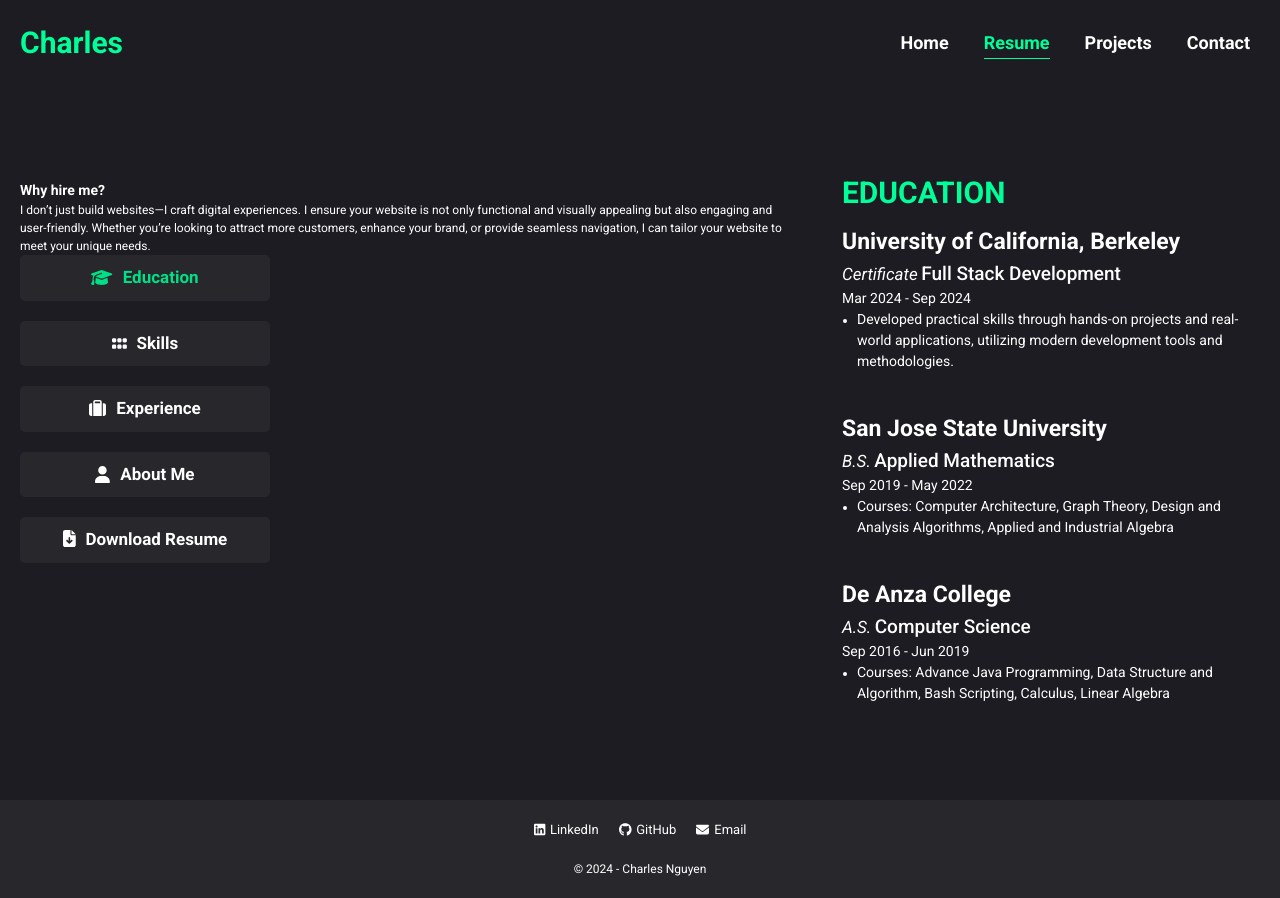
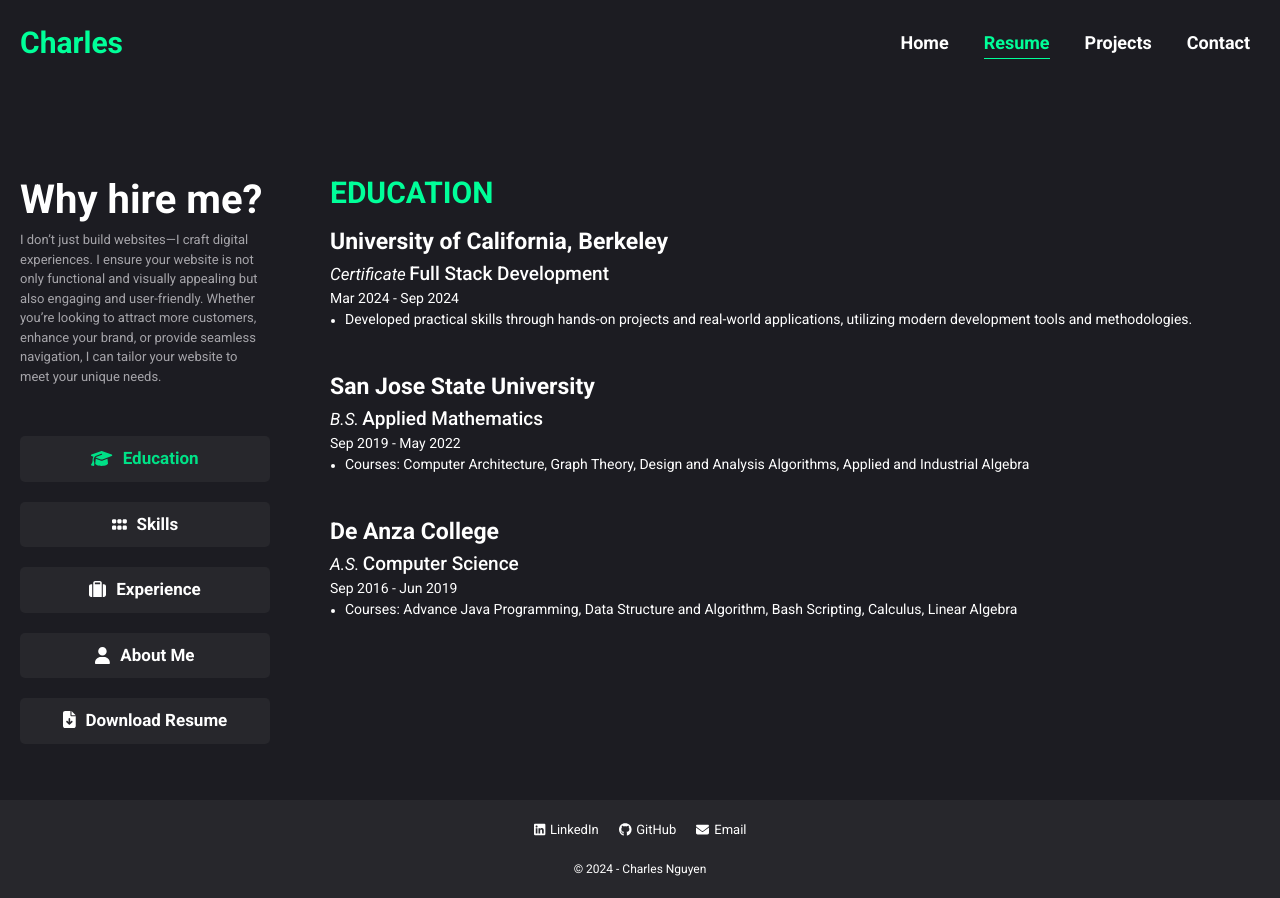
Before and after one commit to swe-thinhnguyen1701/myPortfolio, a React (Vite) app in the folder client/: page /resume in a window 1280 px wide. Built offline with nearby package versions, Linux system fonts and the light colour scheme.

Commit message:
update resume page

```diff
--- a/client/src/index.css
+++ b/client/src/index.css
@@ -619,13 +619,31 @@
   margin-bottom: 10px;
 }
 
+.resume-page .hook {
+  margin-bottom: 30px;
+}
+
+.resume-page .hook h1 {
+  font-size: 4rem;
+}
+
+.resume-page .hook p {
+  font-size: 1.3rem;
+  color: var(--text-clr);
+}
+
 @media screen and (min-width: 768px) {
   .resume-page {
     margin-top: 40px;
   }
 
-  .resume-page section:last-child{
+  .resume-page section:last-child {
     padding: 0 20px;
+  }
+
+  .resume-page .hook {
+    padding: 0 20px;
+    margin-bottom: 50px;
   }
 }
 
@@ -635,6 +653,12 @@
     gap: 40px;
     padding: 0 20px;
     margin-top: 100px;
+  }
+
+
+  .resume-page .hook {
+    max-width: 250px;
+    padding: 0;
   }
 }
 
@@ -674,10 +698,6 @@
 }
 
 @media screen and (min-width: 1024px) {
-  .resume-menu {
-    margin-top: 10px;
-  }
-
   .resume-menu .list {
     flex-direction: column;
   }
@@ -774,7 +794,7 @@
 }
 
 /* education component */
-.education{
+.education {
   margin-bottom: 20px;
 }
 
@@ -797,7 +817,7 @@
   padding-left: 15px;
 }
 
-@media screen and (min-width: 768px){
+@media screen and (min-width: 768px) {
   .education p {
     font-size: 1.4rem;
   }
@@ -814,7 +834,7 @@
     font-size: 2.3rem;
   }
 
-  .education{
+  .education {
     margin-bottom: 40px;
   }
 }
@@ -843,8 +863,10 @@
   margin-bottom: 5px;
 }
 
-@media screen and (min-width: 1024px){
-  .experience-description, .experience .container {
+@media screen and (min-width: 1024px) {
+
+  .experience-description,
+  .experience .container {
     font-size: 1.5rem;
   }
 
--- a/client/src/pages/Resume.jsx
+++ b/client/src/pages/Resume.jsx
@@ -37,7 +37,7 @@
     return (
         <article className="resume-page">
             <section className="resume-menu">
-                <div className="container">
+                <div className="hook">
                     <h1>Why hire me?</h1>
                     <p>I don’t just build websites—I craft digital experiences. I ensure your website is not only functional and visually appealing but also engaging and user-friendly. Whether you’re looking to attract more customers, enhance your brand, or provide seamless navigation, I can tailor your website to meet your unique needs.</p>
                 </div>
```
